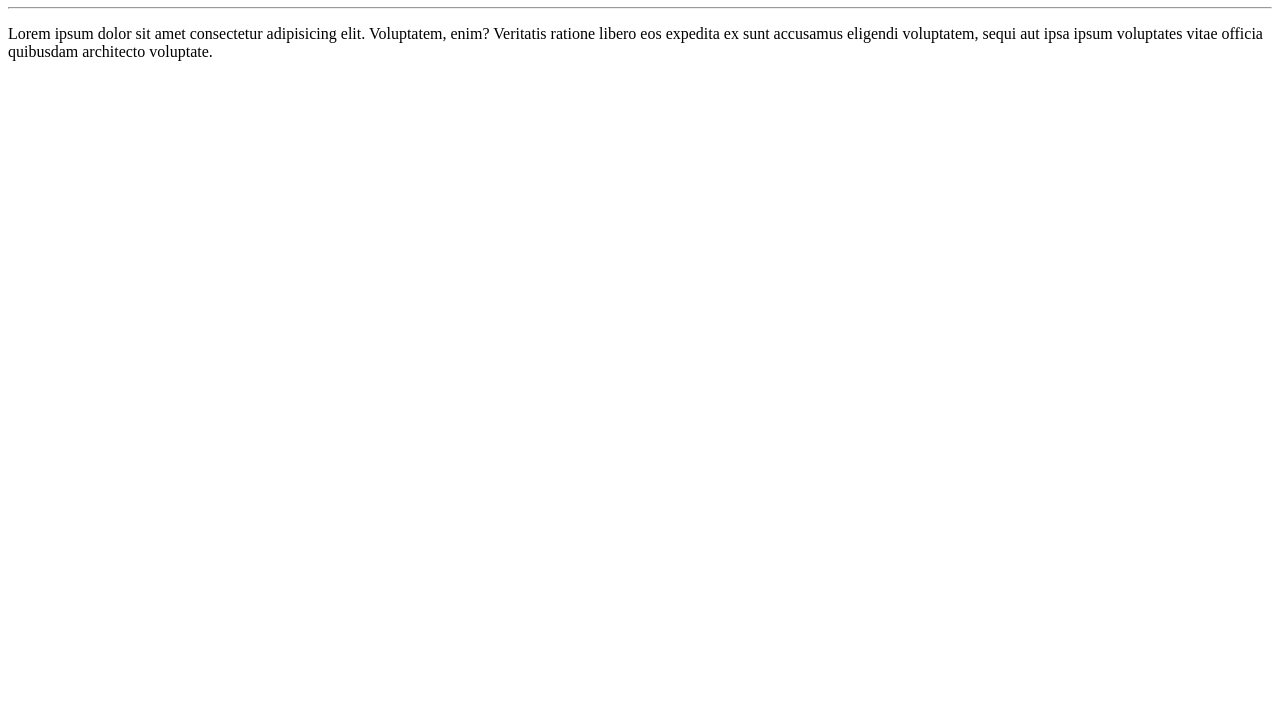
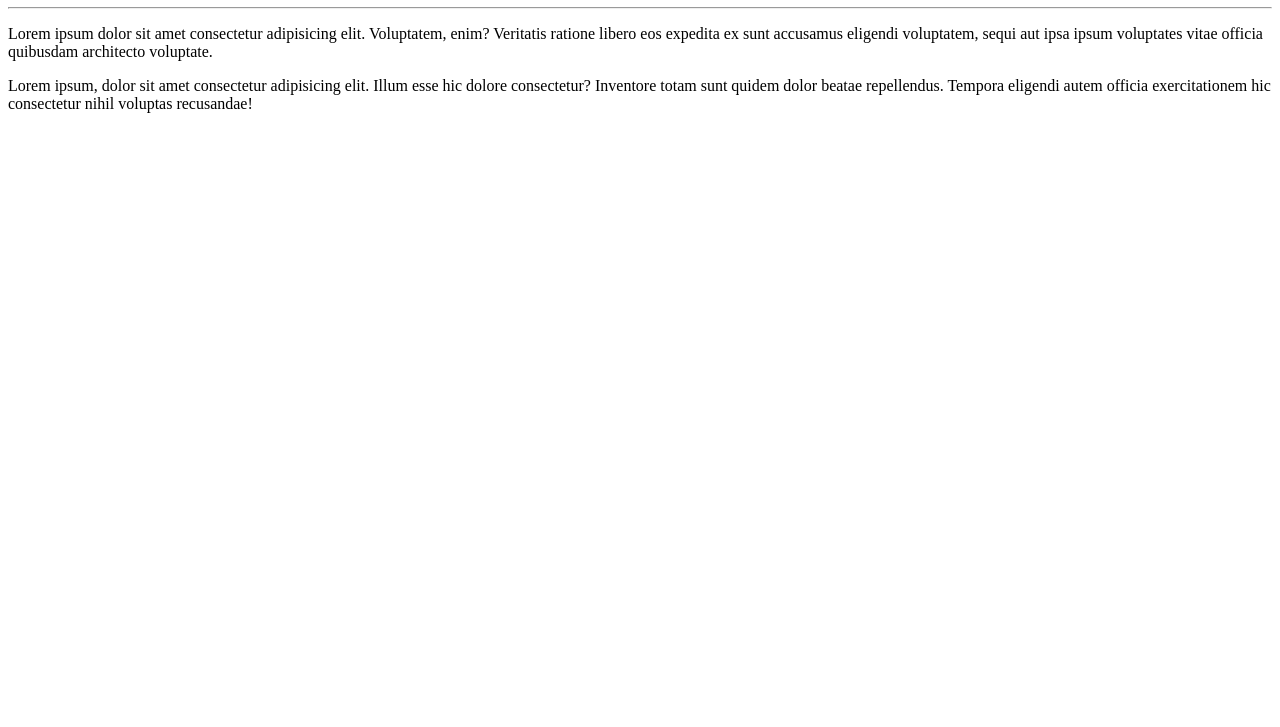
Before and after one commit to quieroserpm/Oi-mundo, a plain HTML site: page site-exemplo/index.html in a window 1280 px wide. Shown: the part 73-800 px from the top of the page. Drawn offline with Linux system fonts and the light colour scheme.

Commit message:
Adicionei um paragrafo

```diff
--- a/site-exemplo/index.html
+++ b/site-exemplo/index.html
@@ -10,5 +10,6 @@
     <h1>Olá, Mundo!</h1>
     <hr>
     <p>Lorem ipsum dolor sit amet consectetur adipisicing elit. Voluptatem, enim? Veritatis ratione libero eos expedita ex sunt accusamus eligendi voluptatem, sequi aut ipsa ipsum voluptates vitae officia quibusdam architecto voluptate.</p>
+    <p>Lorem ipsum, dolor sit amet consectetur adipisicing elit. Illum esse hic dolore consectetur? Inventore totam sunt quidem dolor beatae repellendus. Tempora eligendi autem officia exercitationem hic consectetur nihil voluptas recusandae!</p>
 </body>
 </html>
```
